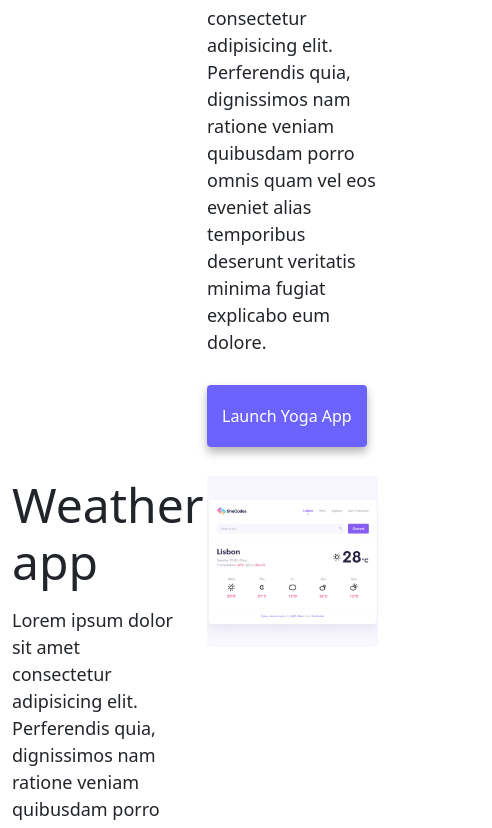
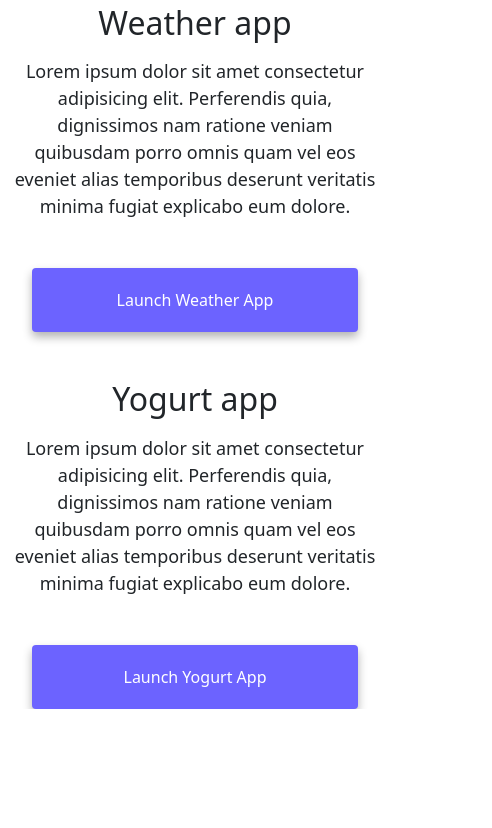
Before and after one commit to agaa-mac/Front-end-developer-Agata-Maczynska, a plain HTML site: page index.html in a window 390 px wide. Shown: the part 820-1648 px from the top of the page, 492 px wide, since content can reach past the window. After the commit the page ends 1529 px from the top, so only its background shows below. Drawn offline with nearby package versions, Linux system fonts and the light colour scheme.

Commit message:
responsive for mobile devices, added link titles and meta description

```diff
--- a/index.html
+++ b/index.html
@@ -4,6 +4,10 @@
     <meta charset="UTF-8" />
     <meta http-equiv="X-UA-Compatible" content="IE=edge" />
     <meta name="viewport" content="width=device-width, initial-scale=1.0" />
+    <meta
+      name="description"
+      content="Agata Mączyńska is a front-end developer based in Poland."
+    />
     <title>Front End Developer - Agata Mączyńska</title>
     <link
       href="https://cdn.jsdelivr.net/npm/bootstrap@5.0.0-beta2/dist/css/bootstrap.min.css"
@@ -54,15 +58,19 @@
     <h1 class="text-center">Agata Mączyńska</h1>
     <h3 class="text-center">Front-end developer, based in Toruń</h3>
     <div class="navigation-links mb-5">
-      <a href="about-me.html#contact" class="primary-link">Contact me</a>
-      <a href="about-me.html" class="secondary-link">About me</a>
+      <a href="about-me.html#contact" title="Contact Me" class="primary-link"
+        >Contact me</a
+      >
+      <a href="about-me.html" class="secondary-link" title="About Me"
+        >About me</a
+      >
     </div>
     <div class="container">
       <div class="row">
-        <div class="col-6">
+        <div class="col-6 d-none d-sm-block">
           <img src="images/yoga.png" class="img-fluid rounded" />
         </div>
-        <div class="col-6">
+        <div class="col">
           <h2 class="mb-3">Yoga app</h2>
           <p>
             Lorem ipsum dolor sit amet consectetur adipisicing elit. Perferendis
@@ -71,12 +79,14 @@
             explicabo eum dolore.
           </p>
           <div class="mt-5">
-            <a href="#" class="primary-link">Launch Yoga App</a>
+            <a href="#" class="primary-link" title="Yoga Project"
+              >Launch Yoga App</a
+            >
           </div>
         </div>
       </div>
       <div class="row mt-5">
-        <div class="col-6">
+        <div class="col">
           <h2 class="mb-3">Weather app</h2>
           <p>
             Lorem ipsum dolor sit amet consectetur adipisicing elit. Perferendis
@@ -85,18 +95,20 @@
             explicabo eum dolore.
           </p>
           <div class="mt-5">
-            <a href="#" class="primary-link">Launch Weather App</a>
+            <a href="#" class="primary-link" title="Weather Project"
+              >Launch Weather App</a
+            >
           </div>
         </div>
-        <div class="col-6">
+        <div class="col-6 d-none d-sm-block">
           <img src="images/weather.png" class="img-fluid rounded" />
         </div>
       </div>
       <div class="row mt-5">
-        <div class="col-6">
+        <div class="col-6 d-none d-sm-block">
           <img src="images/yogurt.png" class="img-fluid rounded" />
         </div>
-        <div class="col-6">
+        <div class="col">
           <h2 class="mb-3">Yogurt app</h2>
           <p>
             Lorem ipsum dolor sit amet consectetur adipisicing elit. Perferendis
@@ -105,7 +117,9 @@
             explicabo eum dolore.
           </p>
           <div class="mt-5">
-            <a href="#" class="primary-link">Launch Weather App</a>
+            <a href="#" class="primary-link" title="Yogurt Project"
+              >Launch Yogurt App</a
+            >
           </div>
         </div>
       </div>
--- a/src/style.css
+++ b/src/style.css
@@ -30,6 +30,24 @@ h3 {
 p {
   font-size: 18px;
   line-height: 1.5;
+}
+
+@media (max-width: 576px) {
+  h1 {
+    font-size: 48px;
+  }
+  h2 {
+    font-size: 32px;
+    text-align: center;
+  }
+  p {
+    text-align: center;
+  }
+  .primary-link {
+    display: block;
+    text-align: center;
+    margin: 0 20px;
+  }
 }
 
 .navigation-links {
```
Also changed, not shown: about-me.html (+1 -1 lines).
